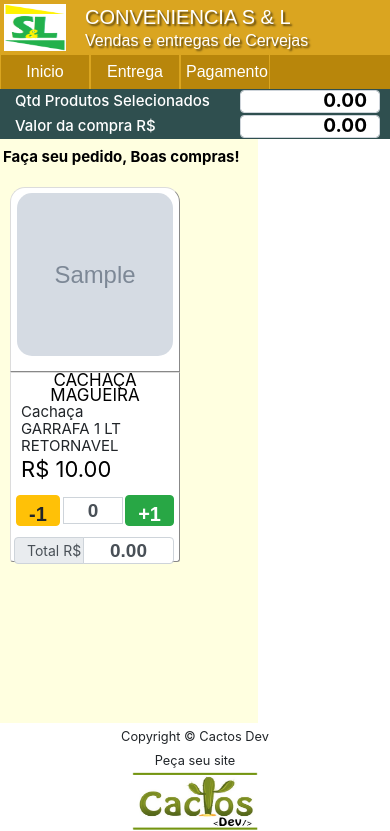
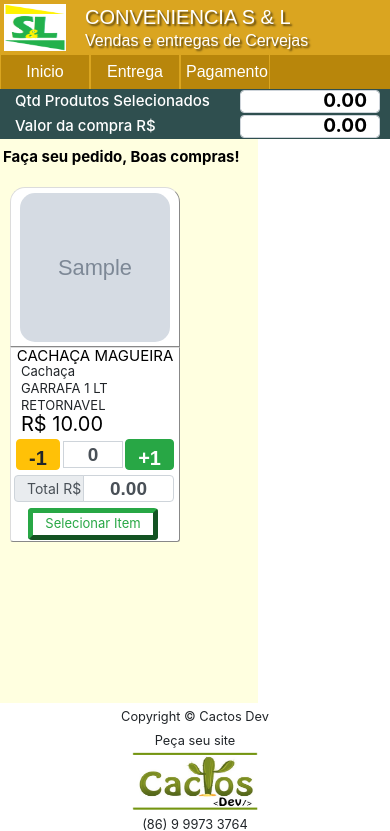
Before and after one commit to paulojecasi/delivery-python-django, a Django app: page /delivery/ in a window 390 px wide. Shown: the top 831 px of the page. Run offline with Django 3.2, Linux system fonts and the light colour scheme; tables that the repository leaves empty hold one stand-in row (values such as "Sample post"); grey boxes marked "Sample" are stand-in pictures; some libraries are stand-ins or nearby versions.

Commit message:
atualizacao

```diff
--- a/sitedelivery/static/css/aplication.css
+++ b/sitedelivery/static/css/aplication.css
@@ -298,21 +298,21 @@ div#logo_cabecalho2 img#icone2{
 }
 
 #pedBebidas ul li#fonte1{
-    font-size: 21px;                          /** tamanho da fonte **/
+    font-size: 18px;                          /** tamanho da fonte **/
     /** font-weight: bold;                        /** fonte em negrito **/
     color: #000;                              /** cor da fonte **/
-    line-height:16px;                          /** espaço entre as linhas **/
+    line-height:20px;                          /** espaço entre as linhas **/
     text-align: center;
 }
 
 #pedBebidas ul li#fonte2{/
-    line-height:17px;                          /** espaço entre as linhas **/
+    line-height:14px;                          /** espaço entre as linhas **/
     padding-left:10px;                       /** espaço da borda e texto a esquerda **/
 
 }
 
 #pedBebidas ul li#fonte3{
-    line-height:17px;                          /** espaço entre as linhas **/
+    line-height:14px;                          /** espaço entre as linhas **/
     padding-left:10px;                       /** espaço da borda e texto a esquerda **/
 }
 
@@ -369,7 +369,7 @@ div#logo_cabecalho2 img#icone2{
 
 #catalogo ul li#fonte1{
     font-size: 21px;                          /** tamanho da fonte **/
-    line-height:15px;                          /** espaço entre as linhas **/
+    line-height:20px;                          /** espaço entre as linhas **/
     /** font-weight: bold;                        /** fonte em negrito **/
     color: #000;                              /** cor da fonte **/
     text-align: center;
@@ -484,6 +484,18 @@ div#logo_cabecalho2 img#icone2{
     font-size: 14px;
     width:70px;
     height:27px;
+
+}
+
+.btn-seleciona{
+    font-size: 13px;
+    width:130px;
+    position: relative;
+    top: -8px;
+    margin-left: 75px;
+    text-align: center;
+    border: 5px outset #DCDCDC;        /** borda e cor da borda **/
+    border-radius: 5px 5px 5px 5px;  /** arredondamento da borda **/
 
 }
 
@@ -627,7 +639,7 @@ div#logo_cabecalho2 img#icone2{
 
 
     .cor-de-fundo-imagem{
-        height: 185px ;                    /** altura do bloco **/
+        height: 160px ;                    /** altura do bloco **/
         width: 170px;                       /** largura **/
         border: 1px outset #DCDCDC;        /** borda e cor da borda **/
         border-radius: 15px 15px 0px 0px;  /** arredondamento da borda **/
@@ -639,8 +651,8 @@ div#logo_cabecalho2 img#icone2{
 
     .imagemProduto{
 
-        height: 173px ;                    /** altura do bloco **/
-        width: 166px;                       /** largura **/
+        height: 159px ;                    /** altura do bloco **/
+        width: 160px;                       /** largura **/
         padding: 5px 5px 5px 5px;   /*  acima    50px  padding  */
                                 /*  direita  0px  padding  */
                                 /*  abaixo   00px padding  */
@@ -650,18 +662,18 @@ div#logo_cabecalho2 img#icone2{
 
     .corDeFundoPreco{
         background-color: rgba(255,255,255);         /** cor de fundo **/
-        height: 190px ;                    /** altura do bloco **/
+        height: 195px ;                    /** altura do bloco **/
         width: 170px;                      /** largura **/
         border: 1px outset #DCDCDC;        /** borda e cor da borda **/
         border-radius: 0px 0px 3px 3px;  /** arredondamento da borda **/
-        font-size: 15px;                          /** tamanho da fonte **/
+        font-size: 13px;                          /** tamanho da fonte **/
 
 
 
     }
 
     #pedBebidas ul li#fonte1{
-        font-size: 17px;                          /** tamanho da fonte **/
+        font-size: 15px;                          /** tamanho da fonte **/
         /** font-weight: bold;                        /** fonte em negrito **/
         color: #000;                              /** cor da fonte **/
         text-align: center;
@@ -681,10 +693,10 @@ div#logo_cabecalho2 img#icone2{
     }
 
     #pedBebidas ul li#fonte4{
-        font-size: 22px;                          /** tamanho da fonte **/
+        font-size: 20px;                          /** tamanho da fonte **/
         /**font-weight: bold;                        /** fonte em negrito **/
         color: #000;                              /** cor da fonte **/
-        line-height:30px;                          /** espaço entre as linhas **/
+        line-height:20px;                          /** espaço entre as linhas **/
         padding-left:10px;                       /** espaço da borda e texto a esquerda **/
     }
 
@@ -769,6 +781,14 @@ div#logo_cabecalho2 img#icone2{
     }
 
 
+    #inputTotais{
+        position: relative;
+        margin-top: -6px;
+        left: 2px;
+
+    }
+
+
     #botoesTot{
 
         font: bold 20px/24px arial, helvetica, sans-aerif;
@@ -791,12 +811,7 @@ div#logo_cabecalho2 img#icone2{
     }
 
 
-    #inputTotais{
-        position: relative;
-        bottom: 5px;
-        left: 2px;
 
-    }
 
     #campoQtdBoot{
 
@@ -829,7 +844,20 @@ div#logo_cabecalho2 img#icone2{
 
         width:160px;
         margin-left: 1px;
+        margin-top: -6px;
 
+
+    }
+
+    .btn-seleciona{
+        font-size: 13px;
+        width:130px;
+        position: relative;
+        top: -8px;
+        margin-left: 17px;
+        text-align: center;
+        border: 5px outset #DCDCDC;        /** borda e cor da borda **/
+        border-radius: 4px 4px 4px 4px;  /** arredondamento da borda **/
 
     }
 
--- a/sitedelivery/templates/delivery.html
+++ b/sitedelivery/templates/delivery.html
@@ -59,7 +59,6 @@
                     <!-- <h4 id="vl-total"> Totais</h4> -->
 
                     <div id =inputTotais>
-
 
                       <div id="botoesTot">
 
@@ -147,7 +146,12 @@
 
 
                     </div>
-
+                    <button
+                            type="button"
+                            class="btn-seleciona btn-outline-success">
+                            Selecionar Item
+                    </button>
+                  </div>
 
                 </ul>
 
```
